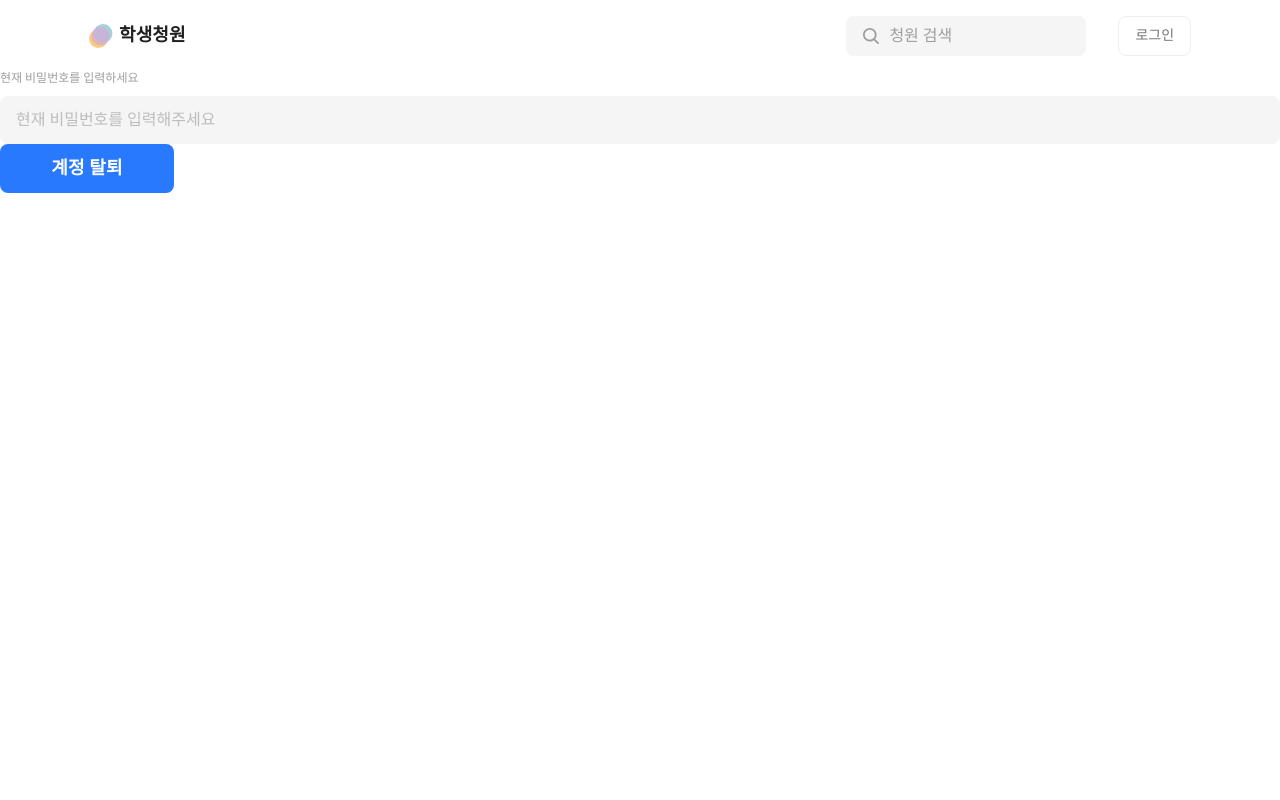
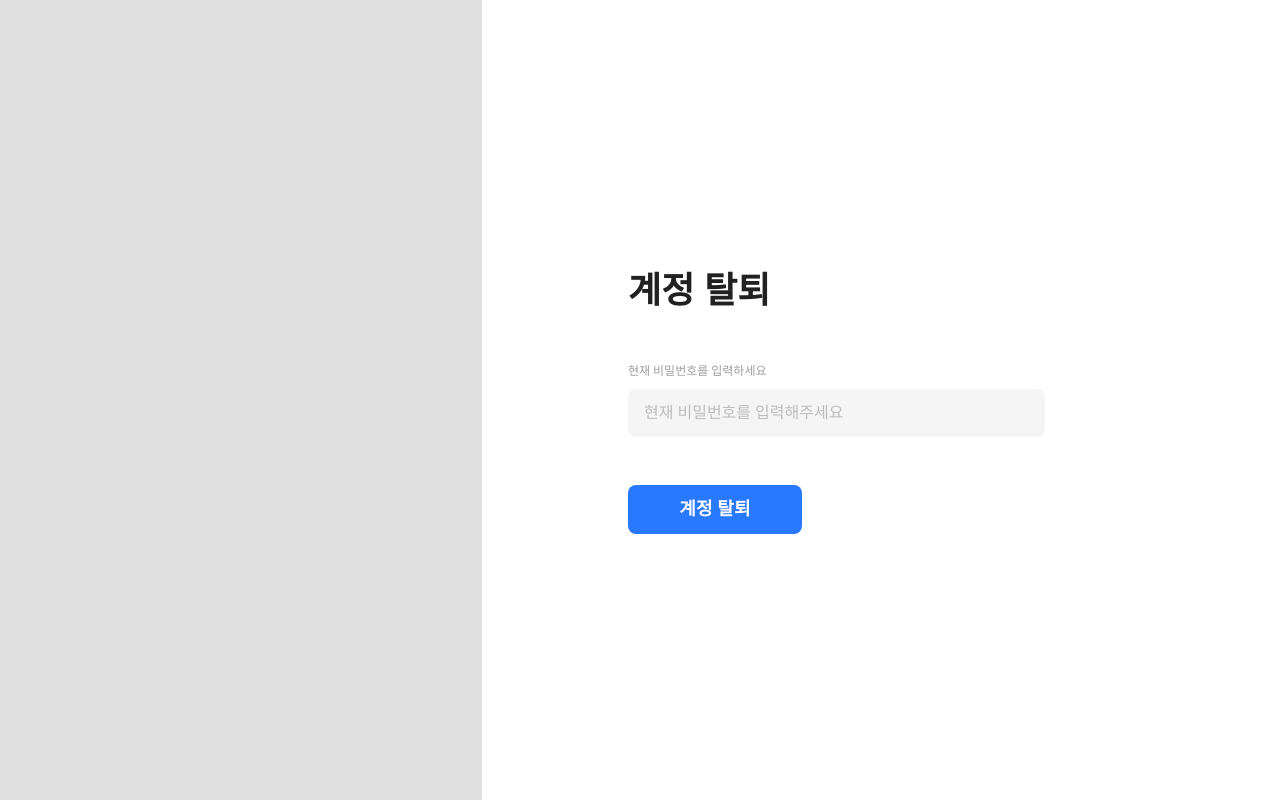
Before and after one commit to Bamdoliro/stupetition, a React (Create React App) app: page /user/delete in a window 1280 px wide. Built offline with nearby package versions, Linux system fonts and the light colour scheme; no server answers.

Commit message:
ADD :: 계정 탈퇴 publishing

```diff
--- a/src/App.tsx
+++ b/src/App.tsx
@@ -4,8 +4,8 @@ import PetitionDetail from 'components/layout/home/PetitionDetail';
 import CreatePetition from 'components/layout/home/WritePetition';
 import MyPetition from 'components/layout/home/MyPetition';
 import Main from 'components/layout/home/Main';
-import Login from 'components/layout/Auth/Login';
-import Join from 'components/layout/Auth/Join';
+import Login from 'components/layout/auth/Login';
+import Join from 'components/layout/auth/Join';
 import UpdatePassword from 'components/layout/home/UpdatePassword';
 import DeleteUser from 'components/layout/home/DeleteUser';
 
@@ -16,8 +16,8 @@ const App = () => {
         <Route path="/" element={<Main />} />
         <Route path="/petition/:id" element={<PetitionDetail />} />
         <Route path="/petition/my" element={<MyPetition />} />
-        <Route path="/user/delete" element={<DeleteUser />} />
       </Route>
+      <Route path="/user/delete" element={<DeleteUser />} />
       <Route path="/update/password" element={<UpdatePassword />} />
       <Route path="/petition/write" element={<CreatePetition />} />
       <Route path="/login" element={<Login />} />
--- a/src/components/layout/home/DeleteUser/index.tsx
+++ b/src/components/layout/home/DeleteUser/index.tsx
@@ -10,6 +10,12 @@ const DeleteUser = () => {
 
   return (
     <S.DeleteUserLayout>
+      <S.Wrap>
+        <S.DeleteUserBox>
+          <S.DeleteUserContent>
+            <S.DeleteUserWrap>
+              <S.Title>계정 탈퇴</S.Title>
+              <S.InputWrap>
                 <Input
                   desc="현재 비밀번호를 입력하세요"
                   placeholder="현재 비밀번호를 입력해주세요"
@@ -18,6 +24,7 @@ const DeleteUser = () => {
                   value={password}
                   onChange={(e) => setPassword(e.target.value)}
                 />
+              </S.InputWrap>
               <Button
                 onClick={deleteUserSubmit}
                 option="FILLED"
@@ -25,6 +32,10 @@ const DeleteUser = () => {
                 width="174px"
                 value="계정 탈퇴"
               />
+            </S.DeleteUserWrap>
+          </S.DeleteUserContent>
+        </S.DeleteUserBox>
+      </S.Wrap>
     </S.DeleteUserLayout>
   );
 };
--- a/src/components/layout/home/DeleteUser/style.ts
+++ b/src/components/layout/home/DeleteUser/style.ts
@@ -1,3 +1,52 @@
 import styled from 'styled-components';
 
-export const DeleteUserLayout = styled.div``;
+import { color } from 'styles/theme.style';
+import * as T from 'styles/text.style';
+
+export const DeleteUserLayout = styled.div`
+  width: 100vw;
+  height: 100vh;
+  background-color: ${color.gray300};
+`;
+
+export const Wrap = styled.div`
+  width: 100%;
+  height: 100%;
+  display: flex;
+  justify-content: flex-end;
+`;
+
+export const DeleteUserBox = styled.div`
+  display: flex;
+  flex-direction: column;
+  justify-content: center;
+  padding-left: 146px;
+  width: 798px;
+  height: 100%;
+  background-color: ${color.white};
+`;
+
+export const DeleteUserContent = styled.div`
+  width: 64%;
+  height: 75.5%;
+`;
+
+export const DeleteUserWrap = styled.div`
+  width: 100%;
+  height: 100%;
+  display: flex;
+  flex-direction: column;
+  justify-content: center;
+  gap: 48px;
+`;
+
+export const Title = styled(T.H1)`
+  color: ${color.gray900};
+`;
+
+export const InputWrap = styled.div`
+  display: flex;
+  flex-direction: column;
+  gap: 28px;
+  width: 100%;
+`;
```
Lines whose indentation alone changed are shown as unchanged.
